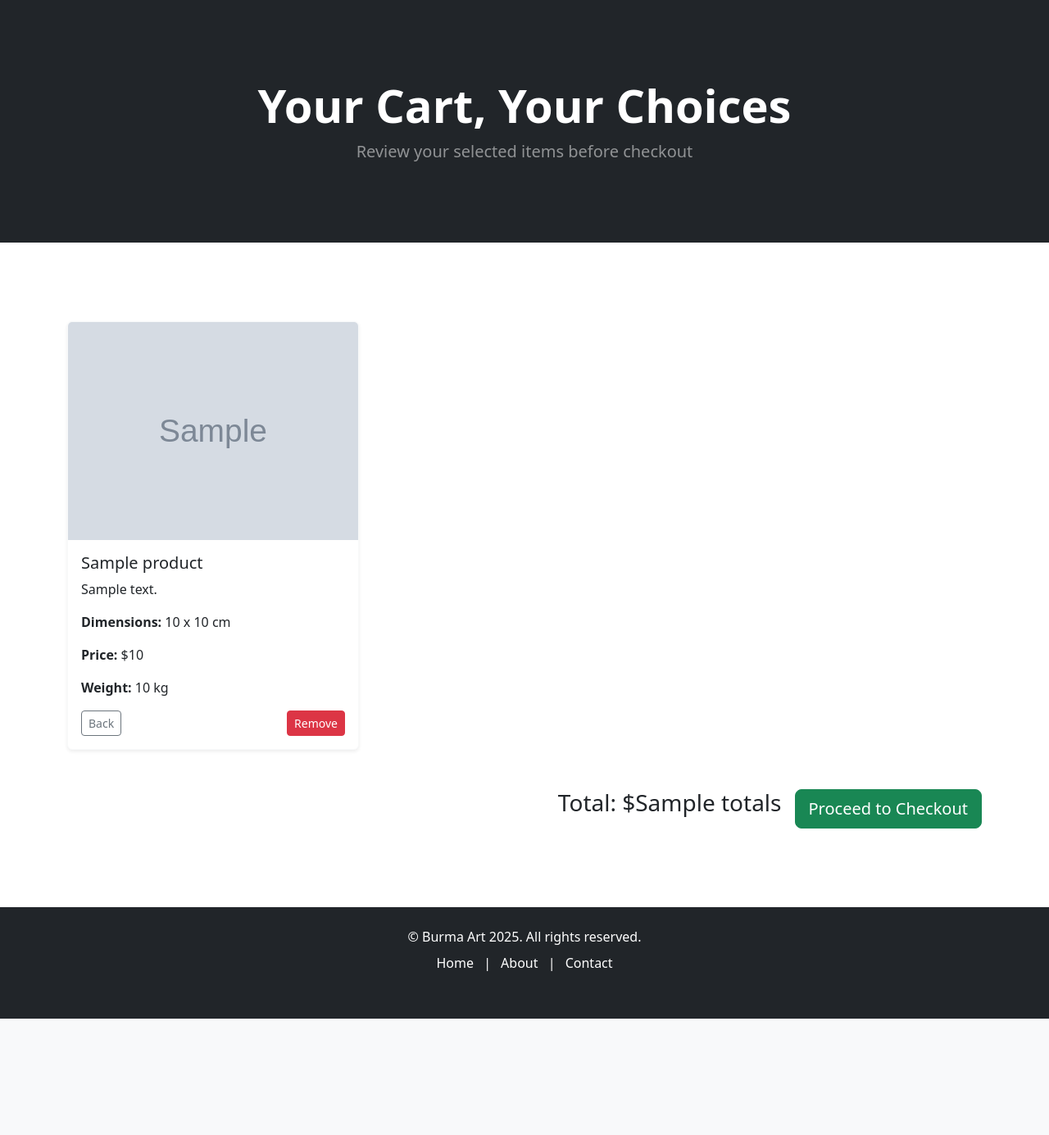
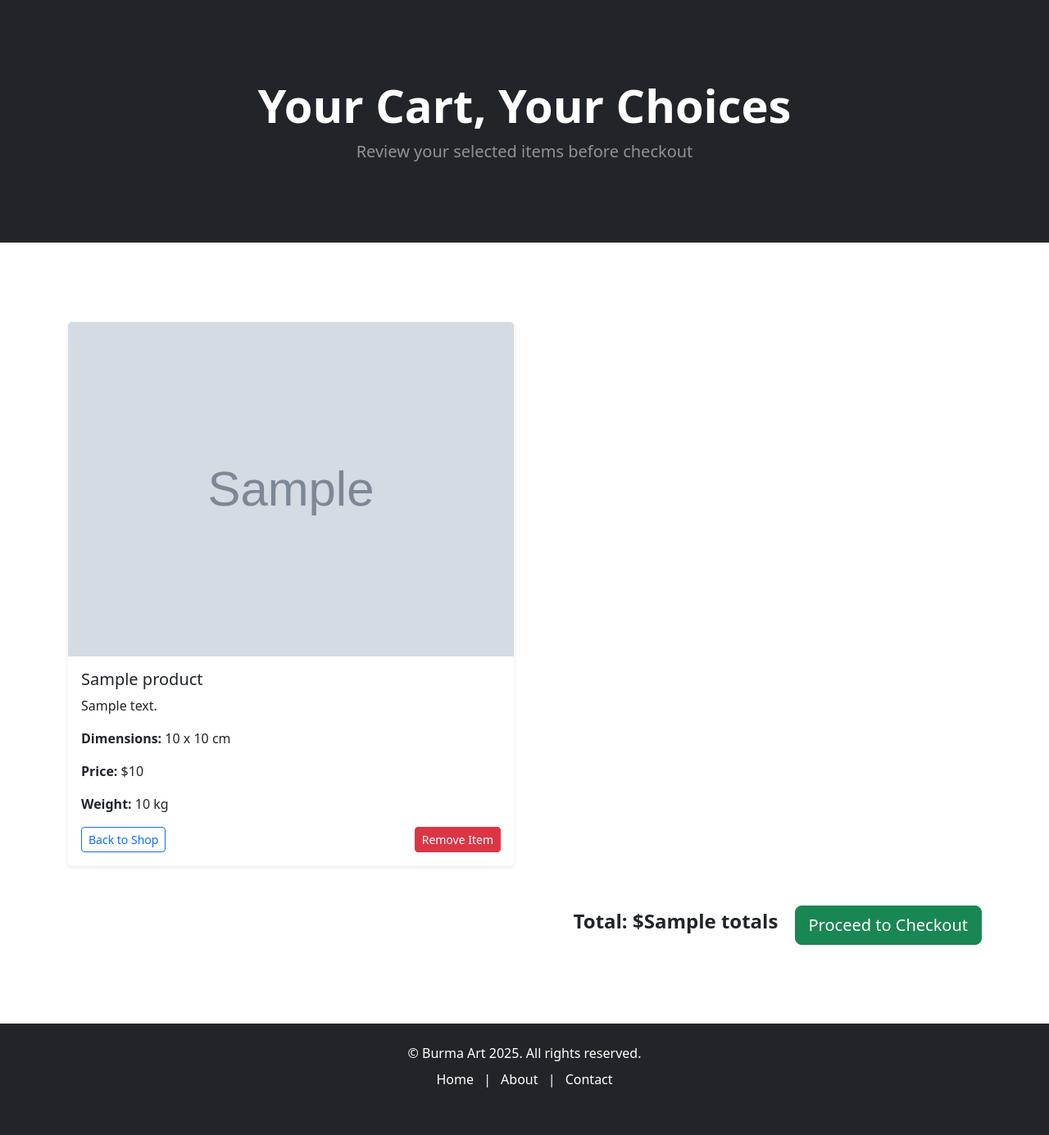
Before and after one commit to phyo-11/burma_art_repo, a Django app: template cart/templates/cart_summary.html in a window 1280 px wide. Shown: the part 57-1442 px from the top of the page at 82% size. Before the commit the page ends 1300 px from the top, so only its background shows below. Run offline with Django 5.2, Linux system fonts and the light colour scheme; the template is opened without the code that fills it: most values are stand-ins (such as "Sample title", 1, 10 or a date in 2020); grey boxes marked "Sample" are stand-in pictures; some libraries are stand-ins or nearby versions.

Commit message:
added domain name

```diff
--- a/burma_art/settings.py
+++ b/burma_art/settings.py
@@ -31,8 +31,8 @@ SECRET_KEY = 'django-insecure-dor1m%-7ljuza%6^9f=bj)+i$(%d-j%780-=rthn(all!ldv#8
 # SECURITY WARNING: don't run with debug turned on in production!
 DEBUG = True
 
-ALLOWED_HOSTS = ['burmaartrepo-production.up.railway.app','https://burmaartrepo-production.up.railway.app','127.0.0.1']
-CSRF_TRUSTED_ORIGINS = ['https://burmaartrepo-production.up.railway.app']
+ALLOWED_HOSTS = ['https://burmaart.art', 'burmaartrepo-production.up.railway.app','https://burmaartrepo-production.up.railway.app','127.0.0.1']
+CSRF_TRUSTED_ORIGINS = ['https://burmaart.art', 'https://burmaartrepo-production.up.railway.app']
 
 
 # Application definition
--- a/cart/templates/cart_summary.html
+++ b/cart/templates/cart_summary.html
@@ -15,7 +15,7 @@
             {% if cart_products %}
             <div class="row">
                 {% for product in cart_products %}
-            <div class="col-md-6 col-lg-4 mb-4">
+                    <div class="col-12 col-md-6 mb-4">
                         <div class="card shadow-sm border-light">
                             <img src="{{ product.image.url }}" class="card-img-top" alt="Product Image">
                             <div class="card-body">
@@ -25,9 +25,9 @@
                                 <p class="card-text"><strong>Price:</strong> ${{ product.price }}</p>
                                 <p class="card-text"><strong>Weight:</strong> {{ product.weight }} kg</p>
                                 <div class="d-flex justify-content-between align-items-center">
-                            <a href="{% url 'home' %}" class="btn btn-outline-secondary btn-sm">Back</a>
+                                    <a href="{% url 'home' %}" class="btn btn-outline-primary btn-sm">Back to Shop</a>
                                     <button type="button" data-index="{{product.id}}" class="btn btn-danger btn-sm delete-product">
-                                Remove
+                                        Remove Item
                                     </button>
                                 </div>
                             </div>
@@ -37,8 +37,10 @@
             </div>
 
             <div class="d-flex justify-content-end mt-4">
-        <h3 class="me-3">Total: ${{ totals }}</h3>
-        <a href="{% url 'checkout' %}" class="btn btn-success btn-lg">Proceed to Checkout</a>
+                <div class="total-section">
+                    <strong class="fs-4">Total: ${{ totals }}</strong>
+                    <a href="{% url 'checkout' %}" class="btn btn-success btn-lg ms-3">Proceed to Checkout</a>
+                </div>
             </div>
             {% else %}
             <div class="text-center">
@@ -46,9 +48,7 @@
             </div>
             {% endif %}
         </div>
-
         <br><br>
-
 
 <script>
 // Delete Item From Cart
```
Lines whose indentation alone changed are shown as unchanged.
